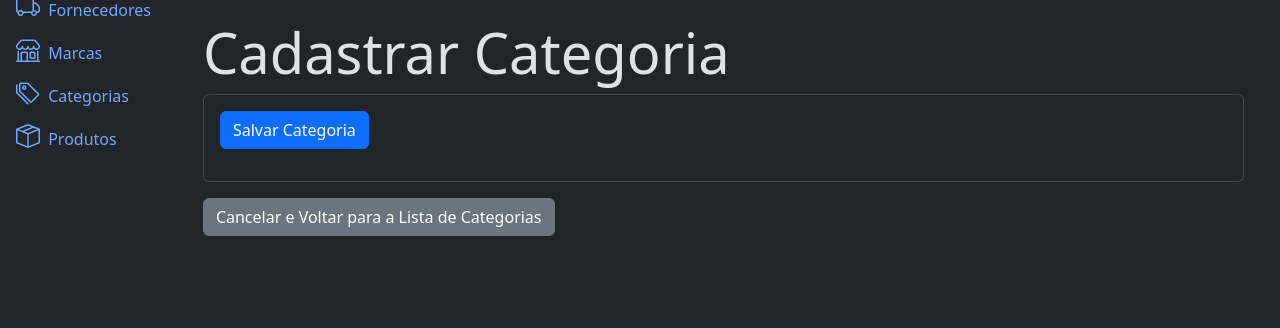
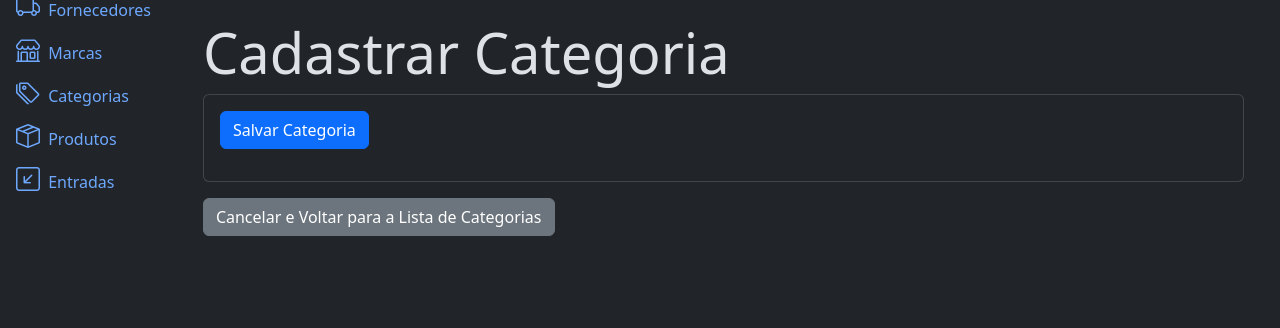
Before and after one commit to Francelmo87/estoque, a Django app: page /categories/create/ in a window 1280 px wide. Shown: the part 101-429 px from the top of the page. Run offline with Django 5.2, Linux system fonts and the light colour scheme; some libraries are stand-ins or nearby versions.

Commit message:
created the links of inflows in sidebar

```diff
--- a/app/templates/components/_sidebar.html
+++ b/app/templates/components/_sidebar.html
@@ -16,20 +16,26 @@
           <li>
             <a href="{% url 'brand_list' %}" class="nav-link px-0 align-middle">
               <i class="bi bi-shop fs-4"></i>
-                <span class="ms-1">Marcas</span>
+              <span class="ms-1">Marcas</span>
             </a>
           </li>
           <li>
             <a href="{% url 'category_list' %}" class="nav-link px-0 align-middle">
               <i class="bi bi-tags fs-4"></i>
-                <span class="ms-1">Categorias</span>
+              <span class="ms-1">Categorias</span>
             </a>
           </li>
           <li>
             <a href="{% url 'product_list' %}" class="nav-link px-0 align-middle">
               <i class="bi bi-box-seam fs-4"></i>
-                <span class="ms-1">Produtos</span>
-              </a>
+              <span class="ms-1">Produtos</span>
+            </a>
+          </li>
+          <li>
+            <a href="{% url 'inflow_list' %}" class="nav-link px-0 align-middle">
+              <i class="bi bi-arrow-down-left-square fs-4"></i>
+              <span class="ms-1">Entradas</span>
+            </a>
           </li>
 
         </ul>
```
